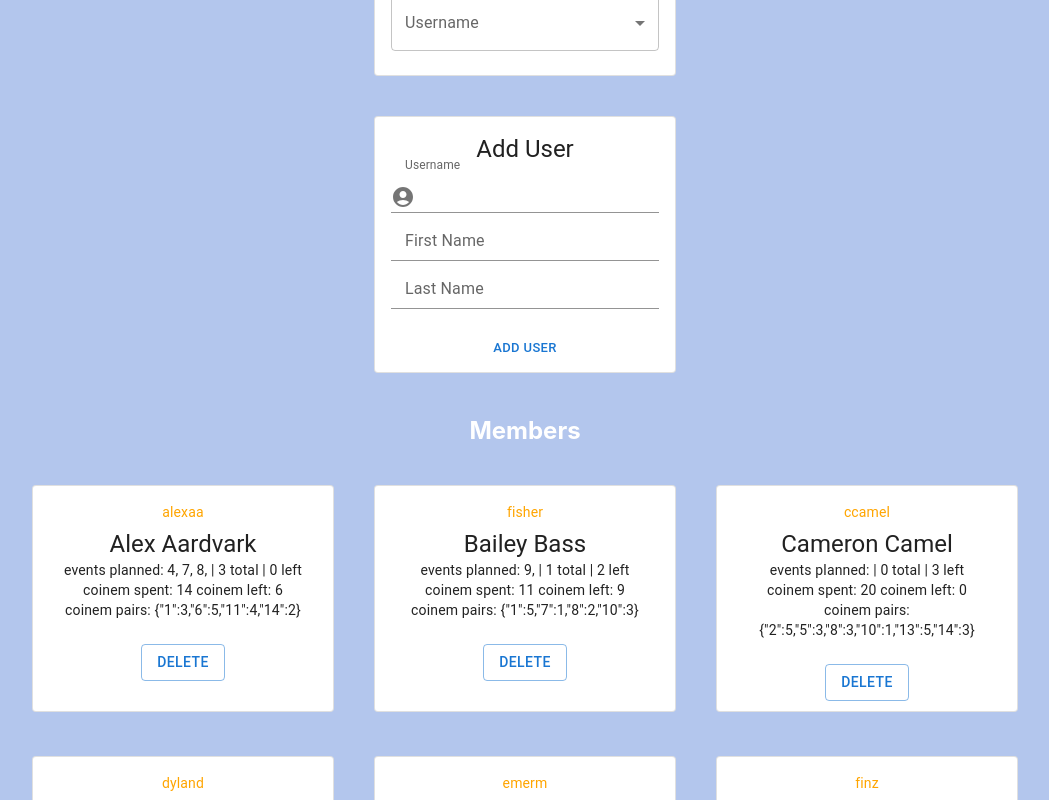
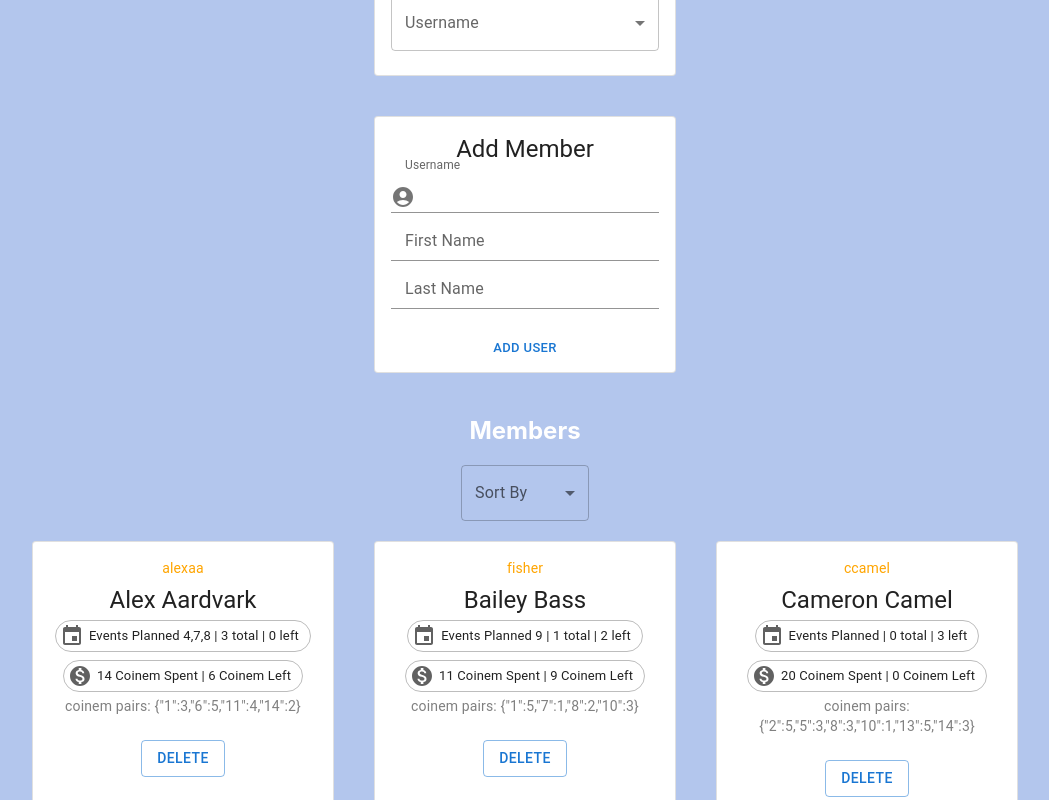
Before and after one commit to selinaes/React-WebApp, a React (Create React App) app: page / in a window 1280 px wide. Shown: the part 1220-2020 px from the top of the page, without its empty margins (115-1164 px from the left). Built offline with nearby package versions, Linux system fonts and the light colour scheme.

Commit message:
sorting member functionality, update ui of cards

```diff
--- a/src/Components/PeoplePage.js
+++ b/src/Components/PeoplePage.js
@@ -55,7 +55,7 @@ import Profile from "./Profile";
             <Card  sx={{ minWidth: 275, maxWidth:300 }} style={{ margin:20, align:"center" }} variant="outlined">
               <CardContent>
                 <Typography variant="h5" component="div">
-                  Add User
+                  Add Member
                 </Typography>
                 <FormControl fullWidth>
                   <InputLabel id="username">Username</InputLabel>
@@ -154,18 +154,23 @@ import Profile from "./Profile";
       );
     }
   }
+  const sortTypes = ['username', 'events planned', 'coinem spent'];
   class PeoplePage extends React.Component {
     constructor(props) {
       super(props);
 
       this.state =  {
-        hide: true};
+        hide: true,
+        sortBy: 'username',
+        sortedMembers: this.props.members
+      };
 
       this.onAddUser = this.onAddUser.bind(this);
       this.onDeleteUser = this.onDeleteUser.bind(this);
       this.onSwitch = this.onSwitch.bind(this);
       this.hideUsers = this.hideUsers.bind(this);
       this.remainingCoinem = this.remainingCoinem.bind(this);
+      this.sortMembers = this.sortMembers.bind(this);
 
     }
 
@@ -203,17 +208,45 @@ import Profile from "./Profile";
       }
     }
 
+    sortMembers(e) {
+      let sortType = e.target.value;
+      let sortedData = [...this.props.members] //default is to sort by member
+      if (sortType === 'events planned'){
+        sortedData = [...this.props.members].sort((a, b) => Object.values(this.props.events.filter(event => event.planner === b.username)).length - Object.values(this.props.events.filter(event => event.planner === a.username)).length);
+      }
+      else if (sortType === 'coinem spent'){
+        sortedData = [...this.props.members].sort((a, b) => this.calculateUserCoinem(b) - this.calculateUserCoinem(a));
+      }
+      this.setState( {sortBy: sortType, sortedMembers: sortedData } );
+    }
+
     render() {
       return (
         <div>
           <SwitchUser currentUser={this.props.currentUser} members= {this.props.members} onChange={this.onSwitch}/>
           <AddUser onClick = {this.onAddUser} />
-          {/* {adminOnly} */}
           <h2 id="members">Members</h2>
+          <FormControl size='medium' style={{width:'10%'}}>
+                  <InputLabel id="sort">Sort By</InputLabel>
+                      <Select variant='outlined'
+                        labelId="sort"
+                        id="sort"
+                        // value={updateUser}
+                        label="Sort"
+                        onChange={evt => this.sortMembers(evt)}
+                      >
+                        {sortTypes.map(type => <MenuItem
+                        key={type}
+                        value={type}>
+                        {type}
+                    </MenuItem>)}
+                      </Select>
+                    </FormControl>
+
           {(this.props.currentUser !== 'admin')
         ?<Button size="small" onClick={this.hideUsers}>{(this.state.hide)?"Show":"Hide"} other members</Button>
         :<div>
-        {this.props.members.map(member =>
+        {this.state.sortedMembers.map(member =>
         (<Profile member={member}
           currentUser={this.props.currentUser}
           events={this.props.events}
@@ -236,7 +269,7 @@ import Profile from "./Profile";
         ))}
       </div>
         :<div>
-        {this.props.members.map(member =>
+        {this.state.sortedMembers.map(member =>
         (<Profile member={member}
           currentUser={this.props.currentUser}
           events={this.props.events}
@@ -251,5 +284,4 @@ import Profile from "./Profile";
         );
     }
   }
-
- export default PeoplePage;
+export default PeoplePage;
--- a/src/Components/Profile.js
+++ b/src/Components/Profile.js
@@ -1,10 +1,12 @@
 import React from 'react'
-import {Card, CardContent, Typography, CardActions} from '@mui/material';
+import {Card, CardContent, Typography, CardActions, Chip} from '@mui/material';
 import AlertDialog from './Delete';
+import MonetizationOnIcon from '@mui/icons-material/MonetizationOn';
+import EventIcon from '@mui/icons-material/Event';
 const Profile = props => (
 
   <div style ={{ display:"inline-block"}}>
-  <Card sx={{ width:300, height:225 }} style={{ margin:20 }} variant="outlined">
+  <Card sx={{ width:300, height:275 }} style={{ margin:20 }} variant="outlined">
   <CardContent>
     <Typography sx={{ fontSize: 14 }} color="orange" gutterBottom>
     { props.member.username }
@@ -14,11 +16,16 @@ const Profile = props => (
     </Typography>
 
     <Typography variant="body2">
-      events planned: { (props.events.filter(event => event.planner === props.member.username)).map(event => <span>{event.uid}, </span>)}
-      | { Object.values(props.events.filter(event => event.planner === props.member.username)).length } total
-      | { (parseInt(props.MAX_EVENTS)) - (parseInt(Object.values(props.events.filter(event => event.planner === props.member.username)).length)) } left
-      <br/> coinem spent: {props.coinemSpent} coinem left: {props.coinemLeft}
-      <br/> coinem pairs: { JSON.stringify(props.member.coinem)}
+    <Chip sx={{ m: 0.5 }}icon={<EventIcon />}
+    label={'Events Planned '+ props.events.filter(event => event.planner === props.member.username).map(event => event.uid) + " | "
+    + Object.values(props.events.filter(event => event.planner === props.member.username)).length +" total | "
+    + (parseInt(props.MAX_EVENTS) - parseInt(Object.values(props.events.filter(event => event.planner === props.member.username)).length)) + ' left'} variant="outlined" />
+      <Chip sx={{ m: 0.5 }}icon={<MonetizationOnIcon />} label={props.coinemSpent+" Coinem Spent | " +props.coinemLeft +" Coinem Left"} variant="outlined" />
+      <br/>
+    </Typography >
+
+    <Typography variant="body2" color="gray">
+    coinem pairs: { JSON.stringify(props.member.coinem)}
     </Typography>
 
   </CardContent>
```
